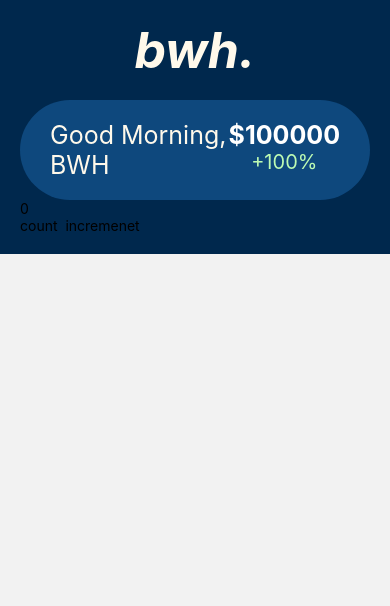
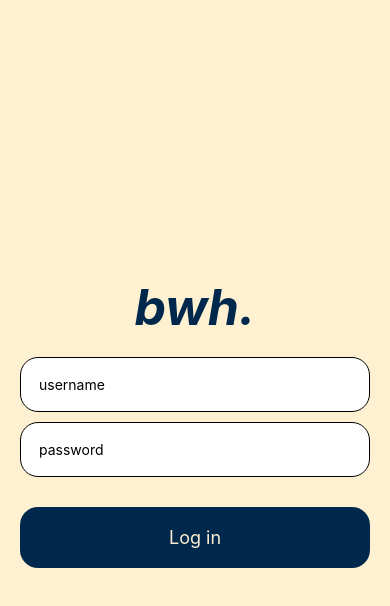
Before and after one commit to clairezhang03/bwh, a React Native app in the folder bwh/: screen /Login in a window 390 px wide. Shown: the top 606 px of the page. Built offline with nearby package versions, Linux system fonts and the light colour scheme.

Commit message:
added Login screen and navigation to Home Page

```diff
--- a/bwh/StackNavigator.js
+++ b/bwh/StackNavigator.js
@@ -2,14 +2,15 @@ import { StyleSheet, Text, View } from 'react-native'
 import React from 'react'
 import { createNativeStackNavigator } from '@react-navigation/native-stack'
 import Home from "./screens/Home"
+import Login from './screens/Login';
 
 const Stack = createNativeStackNavigator();
 
 export default function StackNavigator() {
     return (
         <Stack.Navigator screenOptions={{ headerShown: false }}>
+            <Stack.Screen name="Login" component={Login} />
             <Stack.Screen name="Home" component={Home} />
-
         </Stack.Navigator>
 
     )
--- /dev/null
+++ b/bwh/screens/Login.js
@@ -0,0 +1,63 @@
+import { StyleSheet, Text, View, SafeAreaView, TextInput, KeyboardAvoidingView, TouchableOpacity, Keyboard, TouchableWithoutFeedback } from 'react-native'
+import React from 'react'
+import { useNavigation } from '@react-navigation/native'
+
+export default function Login() {
+    const navigation = useNavigation();
+    return (
+        <KeyboardAvoidingView style={{ flex: 1 }} behavior='padding'>
+            <View style={styles.wrapper}>
+                <TouchableWithoutFeedback onPress={Keyboard.dismiss}>
+                    <SafeAreaView style={styles.wrapper} >
+                        <Text style={styles.logoText}>bwh.</Text>
+                        <TextInput placeholder='username' style={[styles.input, { marginBottom: 10}]}></TextInput>
+                        <TextInput placeholder='password' style={styles.input}></TextInput>
+                        <TouchableOpacity onPress={() => {navigation.replace("Home")}} style={[styles.button, { marginTop: 30 }]}>
+                            <Text style={styles.buttonText}>Log in</Text>
+                        </TouchableOpacity>
+                    </SafeAreaView>
+                </TouchableWithoutFeedback>
+            </View>
+        </KeyboardAvoidingView>
+    )
+}
+
+const styles = StyleSheet.create({
+    wrapper: {
+        backgroundColor: "#FDF1D2",
+        flex: 1,
+        display: "flex",
+        justifyContent: "center",
+        alignContent: "center",
+        padding: 20,
+    },
+
+    logoText: {
+        fontSize: 50,
+        fontStyle: "italic",
+        fontWeight: "bold",
+        textAlign: "center",
+        color: "#00284D",
+        marginBottom: 20,
+    },
+
+    input: {
+        backgroundColor: "white",
+        padding: 18,
+        borderRadius: 18,
+        borderWidth: 1,
+    },
+
+    button: {
+        padding: 20,
+        backgroundColor: "#00284D",
+        borderRadius: 18,
+    },
+
+    buttonText: {
+        color: "#FDF1D2",
+        textAlign: "center",
+        fontSize: 18,
+    },
+
+})
```
